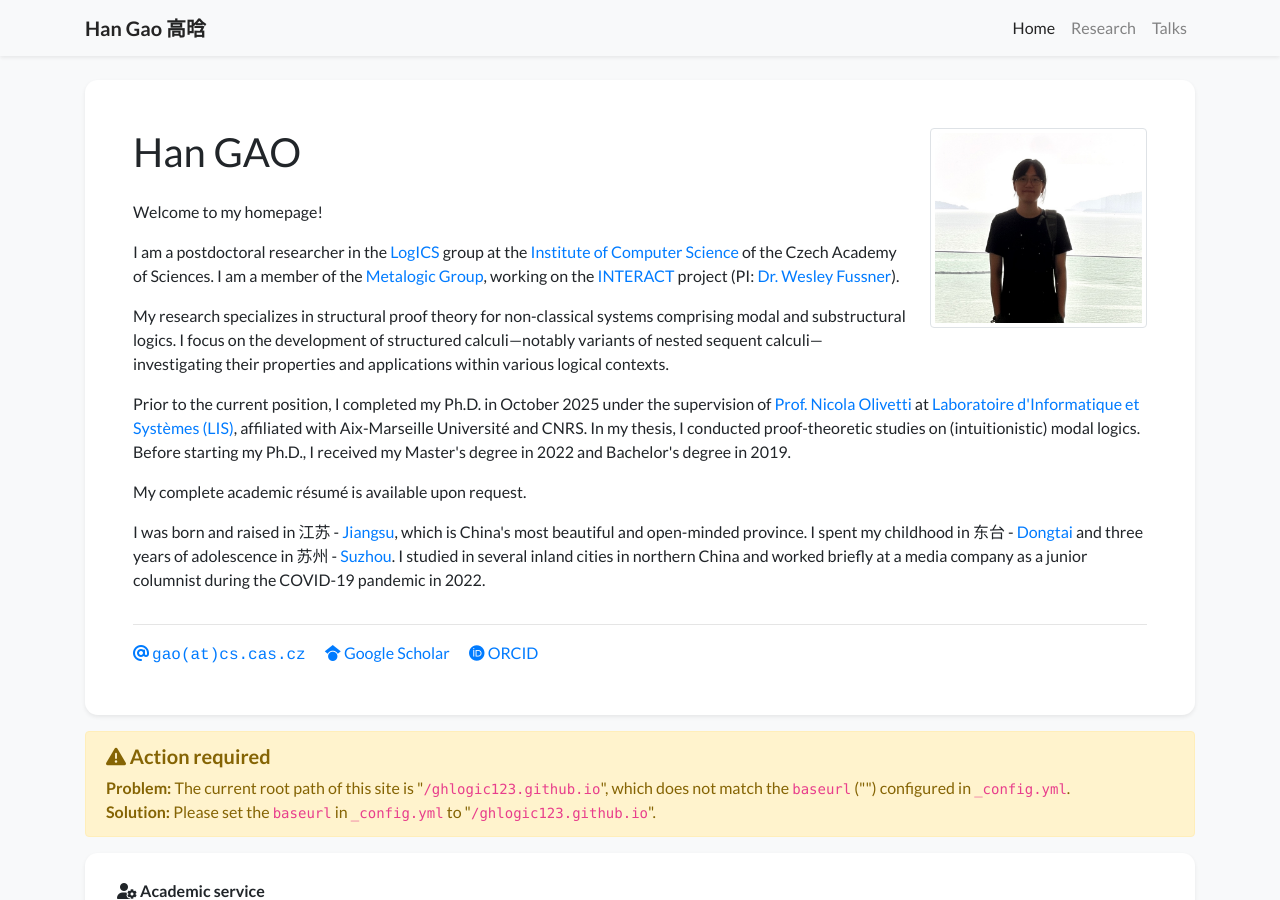
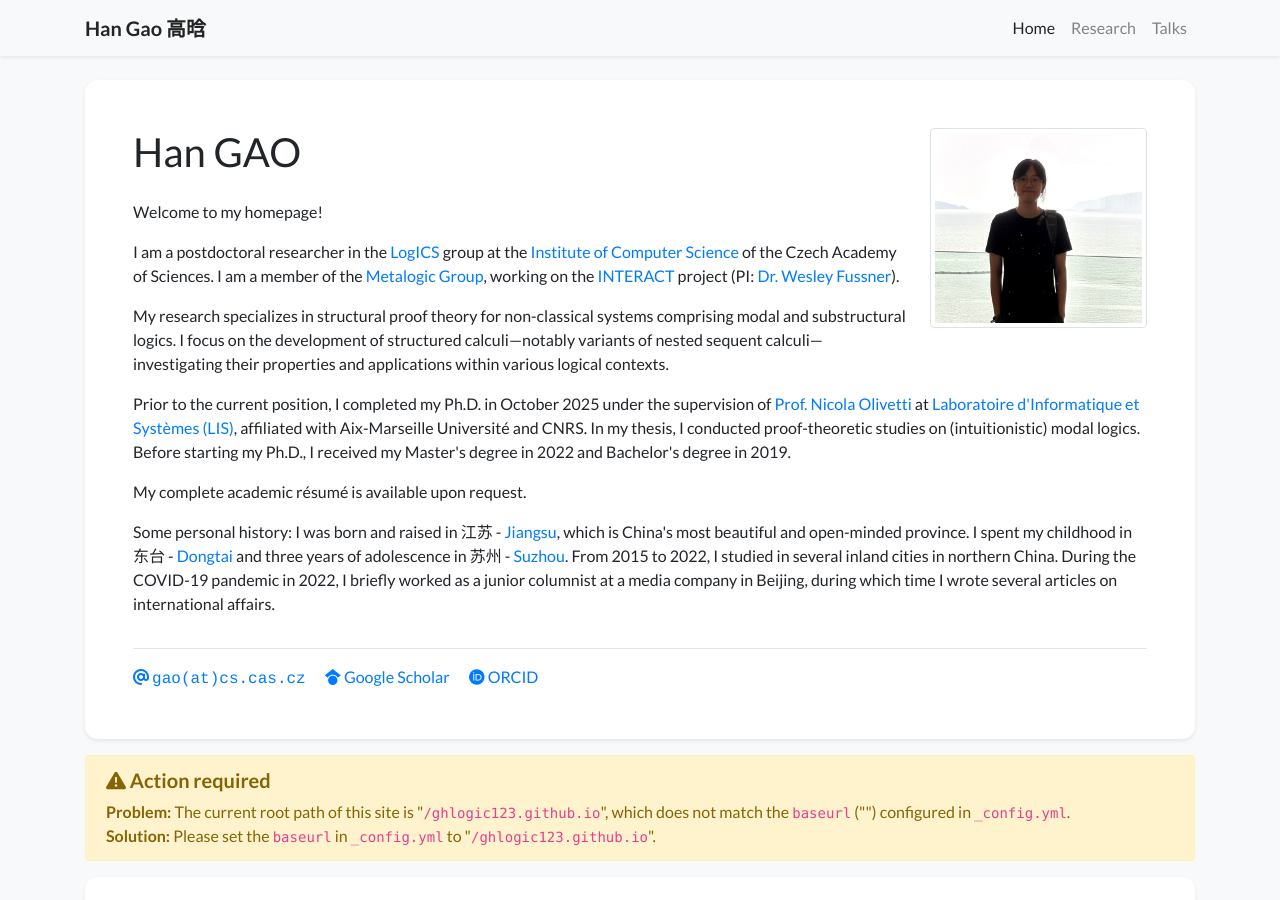
Before and after one commit to ghlogic123/ghlogic123.github.io, a Jekyll site: the page built from index.html, in a window 1280 px wide and 900 px high. Built offline with Jekyll 4.4.1, drawn with Linux system fonts in a browser that asks for light colours; nearby versions of some CDN libraries; a style sheet for code colours, icons or effects is not loaded.

Commit message:
Update profile.yml

```diff
--- a/_data/profile.yml
+++ b/_data/profile.yml
@@ -35,7 +35,7 @@ short_bio: >-
   My complete academic résumé is available upon request.
   </p>
   <p>
-  I was born and raised in 江苏 - <a href="https://en.wikipedia.org/wiki/Jiangsu" target="_blank">Jiangsu</a>, which is China's most beautiful and open-minded province. I spent my childhood in 东台 - <a href="https://en.wikipedia.org/wiki/Dongtai" target="_blank">Dongtai</a> and three years of adolescence in 苏州 - <a href="https://en.wikipedia.org/wiki/Suzhou" target="_blank">Suzhou</a>. I studied in several inland cities in northern China and worked briefly at a media company as a junior columnist during the COVID-19 pandemic in 2022.
+  Some personal history: I was born and raised in 江苏 - <a href="https://en.wikipedia.org/wiki/Jiangsu" target="_blank">Jiangsu</a>, which is China's most beautiful and open-minded province. I spent my childhood in 东台 - <a href="https://en.wikipedia.org/wiki/Dongtai" target="_blank">Dongtai</a> and three years of adolescence in 苏州 - <a href="https://en.wikipedia.org/wiki/Suzhou" target="_blank">Suzhou</a>. From 2015 to 2022, I studied in several inland cities in northern China. During the COVID-19 pandemic in 2022, I briefly worked as a junior columnist at a media company in Beijing, during which time I wrote several articles on international affairs.
   </p>
 
 service:
```
